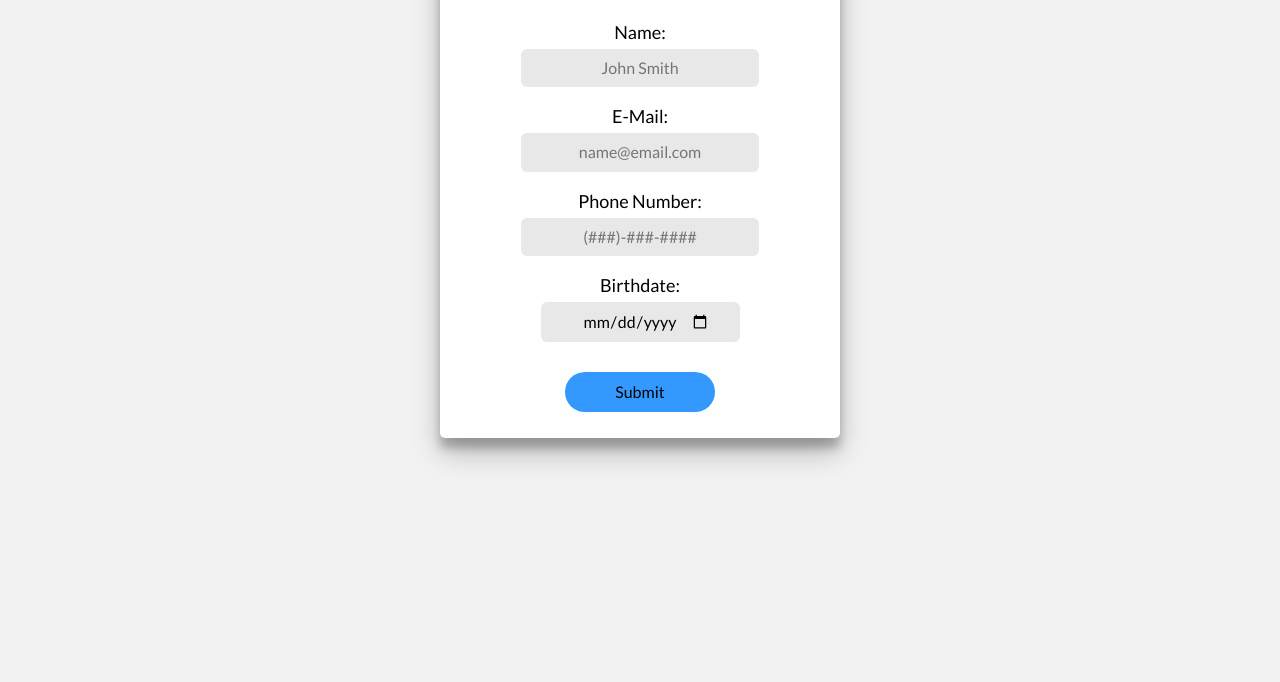
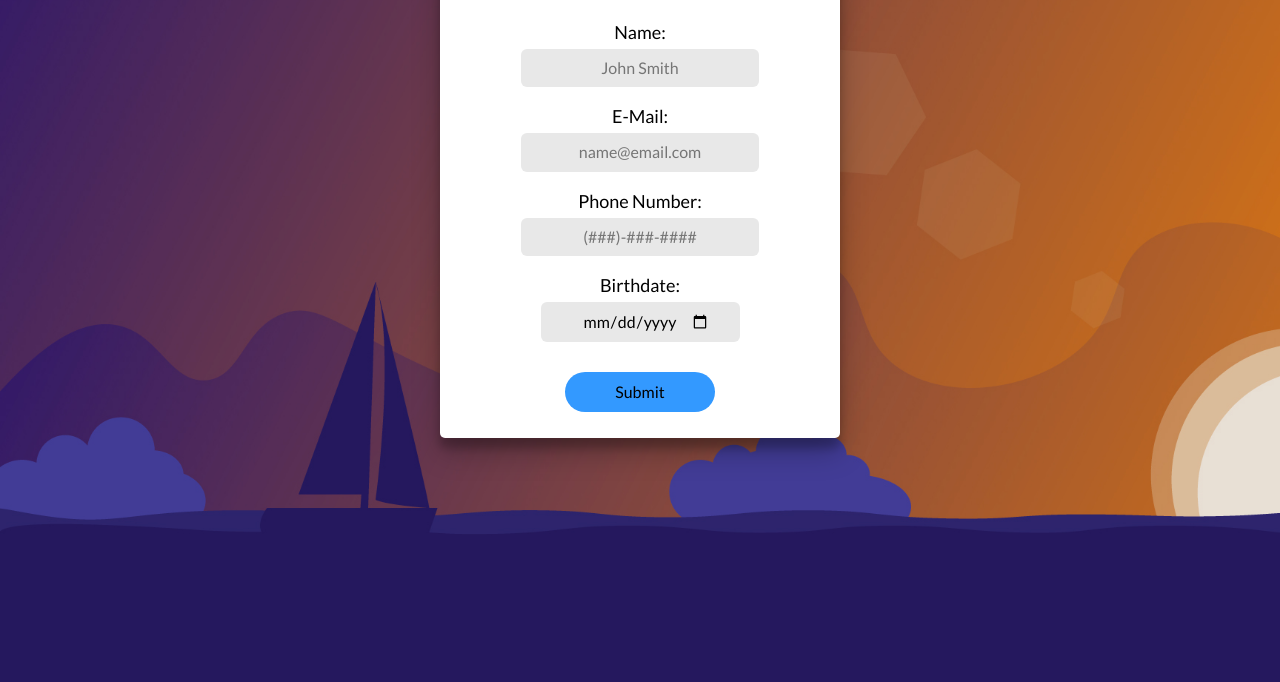
Before and after one commit to lightninglinus/Lab2, a plain HTML site: page index.html in a window 1280 px wide. Shown: the part 118-800 px from the top of the page. Drawn offline with Linux system fonts and the light colour scheme.

Commit message:
added backgrounds
added backgrounds

```diff
--- a/css/screen.css
+++ b/css/screen.css
@@ -398,6 +398,10 @@ body {
 	font-family: 'Lato', sans-serif;
 	text-align: center;
 	background-color: #f2f2f2;
+	background-image: url("darkback.jpg");
+	background-size: cover;
+	background-repeat: no-repeat;
+	background-attachment: fixed;
 	margin-top: 30px;
 }
 h1 {
```
Also changed, not shown: css/darkback.jpg (added), 1 other file.
